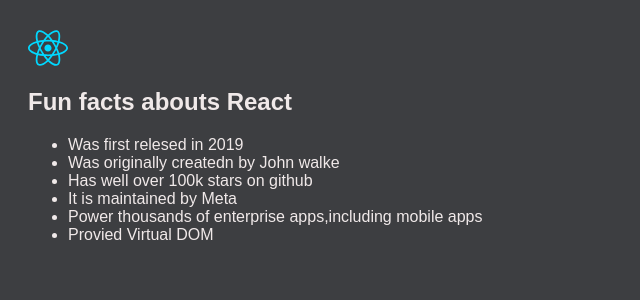
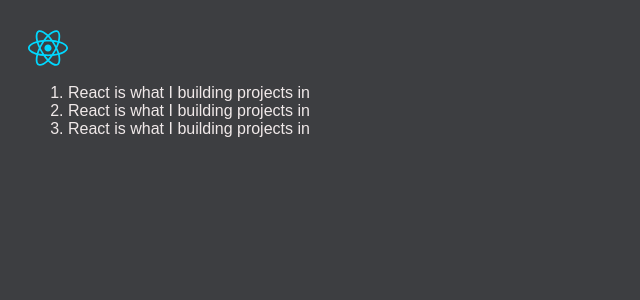
Before and after one commit to SAHILMISHRA-9/Full-Stack-Course-, a React (Vite) app in the folder REACT/my-app/: page / in a window 1280 px wide. Shown: the top 300 px of the page, without its empty margins (0-640 px from the left). Built offline with nearby package versions, Linux system fonts and the light colour scheme.

Commit message:
more react

```diff
--- a/REACT/my-app/src/main.jsx
+++ b/REACT/my-app/src/main.jsx
@@ -176,24 +176,78 @@
 
 
 
+// import './index.css'
+// import {createRoot} from 'react-dom/client';
+
+// const root=createRoot(document.getElementById("root"));
+
+// root.render(
+//   <div>
+//     <img className='logo' src='/src/assets/react.svg'/>
+//     <h2>Fun facts abouts React</h2>
+//     <ul>
+//       <li>Was first relesed in 2019</li>
+//       <li>Was originally createdn by John walke</li>
+//       <li>Has well over 100k stars on github</li>
+//       <li>It is maintained by Meta</li>
+//       <li>Power thousands of enterprise apps,including mobile apps</li>
+//       <li>Provied Virtual DOM</li>
+
+//     </ul>
+
+//   </div>
+// )
+
+
+// **** CUSTOM COMPONENT **** ///
+
+// import './index.css'
+// import {createRoot} from 'react-dom/client';
+
+// const root=createRoot(document.getElementById("root"));
+
+// root.render(
+//   <TemporaryName/>
+// )
+
+// function TemporaryName(){
+//   return (
+//       <div>
+//         <img className='logo' src='/src/assets/react.svg'/>
+//         <h2>Fun facts abouts React</h2>
+//           <ul>
+//             <li>Was first relesed in 2019</li>
+//             <li>Was originally createdn by John walke</li>
+//             <li>Has well over 100k stars on github</li>
+//             <li>It is maintained by Meta</li>
+//             <li>Power thousands of enterprise apps,including mobile apps</li>
+//             <li>Provied Virtual DOM</li>
+//           </ul>
+//       </div>
+//   )
+// }
+
+
+// Challange
 import './index.css'
 import {createRoot} from 'react-dom/client';
 
 const root=createRoot(document.getElementById("root"));
 
-root.render(
+function Page(){
+  return(
   <div>
     <img className='logo' src='/src/assets/react.svg'/>
-    <h2>Fun facts abouts React</h2>
-    <ul>
-      <li>Was first relesed in 2019</li>
-      <li>Was originally createdn by John walke</li>
-      <li>Has well over 100k stars on github</li>
-      <li>It is maintained by Meta</li>
-      <li>Power thousands of enterprise apps,including mobile apps</li>
-      <li>Provied Virtual DOM</li>
+    <ol>
+      <li>React is what I building projects in</li>
+      <li>React is what I building projects in</li>
+      <li>React is what I building projects in</li>
+    </ol>
+  </div>
+  )
 
-    </ul>
+}
 
-  </div>
+root.render(
+  <Page/>
 )
```
Also changed, not shown: REACT/my-app/src/notes.txt.
